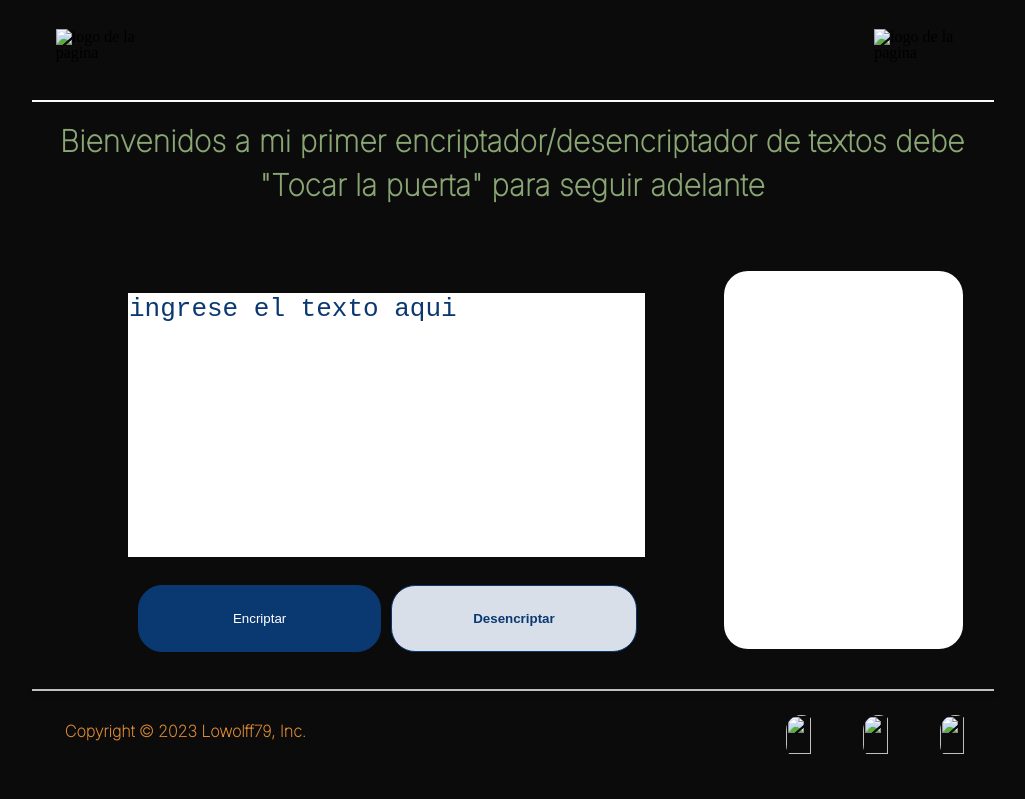
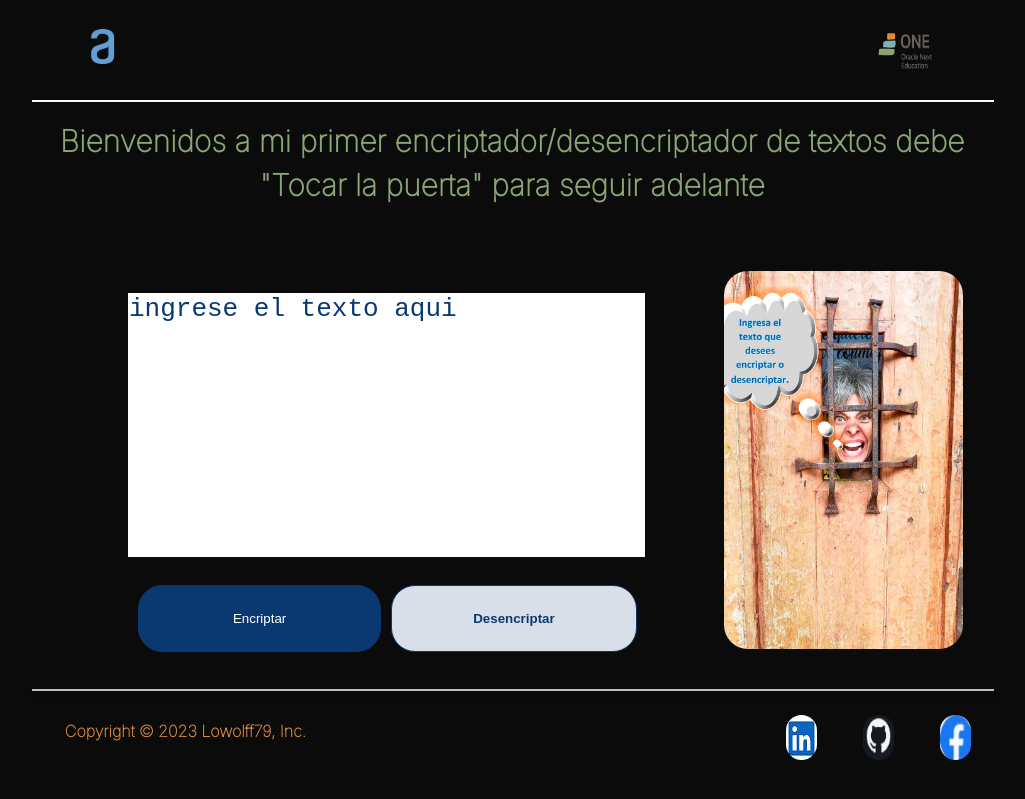
Before and after one commit to lowolff790110/Encriptador-Desencriptador-de-textos, a plain HTML site: page index.html in a window 1280 px wide. Shown: the whole page, without its empty margins (128-1153 px from the left). Drawn offline with Linux system fonts and the light colour scheme; the site is published under a folder, as on GitHub Pages, so addresses that start at the root find nothing.

Commit message:
Modificando archivos css y html

```diff
--- a/CSS/estilos.css
+++ b/CSS/estilos.css
@@ -277,7 +277,7 @@ header{
     position: absolute;
     display: flex;
     background: white;
-    background-image: url("/assets/Imagenes/puertaPersonaGlobo.jpg");
+    background-image: url("../assets/Imagenes/puertaPersonaGlobo.jpg");
     background-size: cover;
     background-repeat: no-repeat;
     background-position: center;
--- a/index.html
+++ b/index.html
@@ -18,10 +18,10 @@
             <section id="cabecera">
                 <div class ="divlogos">
                     <div class="divlogoalura">
-                        <img class ="logoalura" src="/assets/Imagenes/Logo.png" alt="logo de la pagina">
+                        <img class ="logoalura" src="assets/Imagenes/Logo.png" alt="logo de la pagina">
                     </div>
                     <div class="divlogoOne">
-                        <img class="logoOne" src="/assets/Imagenes/logo ONE.png" alt="logo de la pagina">
+                        <img class="logoOne" src="assets/Imagenes/logo ONE.png" alt="logo de la pagina">
                     </div>
                 </div>
             </section>
@@ -75,17 +75,17 @@
                     <div class="social-media">
                         <div class="div-logolikedin">
                             <a class="a-logolikedin" href="https://www.linkedin.com/company/alura-latam/" alt="">
-                                <img class="logolikedin" src="/Botones/logolinkedin.jpg" src="/Botones/logolinkedin.jpg" alt="">
+                                <img class="logolikedin" src="Botones/logolinkedin.jpg" src="Botones/logolinkedin.jpg" alt="">
                             </a>
                         </div>
                         <div class="div-logoGithub">
                             <a class="a-logoGithub" href="https://github.com/alura-cursos" alt="">
-                                <img class="logoGithub" src="/Botones/logoGithub.jpg" src="/Botones/logoGithub.jpg" alt="">
+                                <img class="logoGithub" src="Botones/logoGithub.jpg" src="Botones/logoGithub.jpg" alt="">
                             </a>
                         </div>
                         <div class="div-logoFacebook">
                             <a class="a-logoFacebook" href="https://www.facebook.com/aluracursoslatam" alt="">
-                                <img class="logoFacebook" src="/Botones/logoFacebook.jpg" src="/Botones/logoFacebook.jpg" alt="">
+                                <img class="logoFacebook" src="Botones/logoFacebook.jpg" src="Botones/logoFacebook.jpg" alt="">
                             </a>
                         </div>
                     </div>
```
